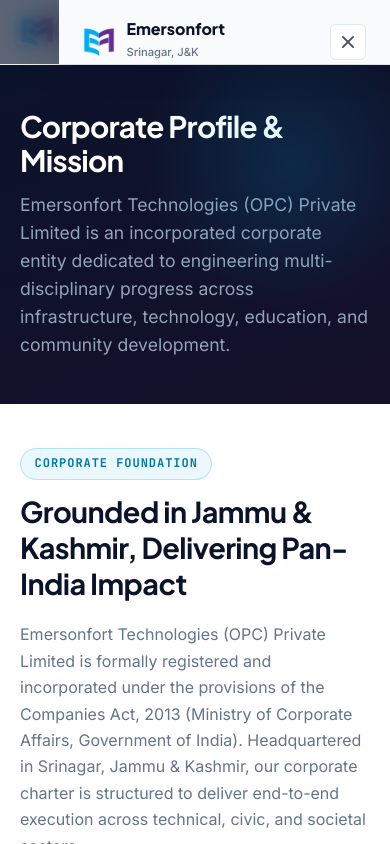
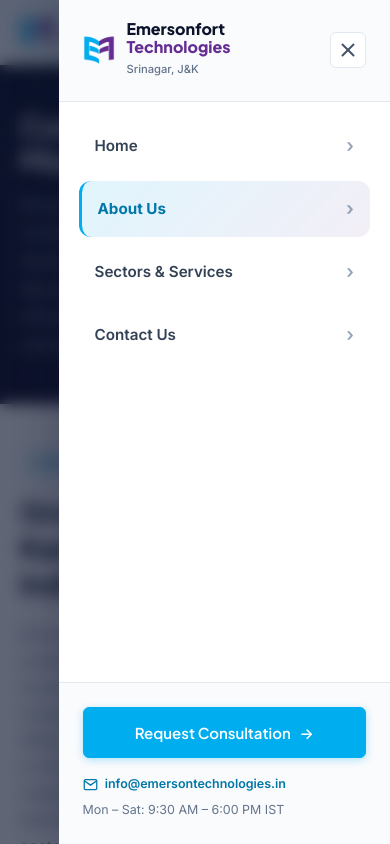
Before and after one commit to MALAII/emersonfort-tech, a plain HTML site: page about.html in a window 390 px wide. Both pictures are taken after a click on the button "Open mobile navigation menu". Shown: the top 844 px of the page. Drawn offline with Linux system fonts and the light colour scheme.

Commit message:
Fix mobile header leakage and implement independent slide-out drawer navigation

```diff
--- a/about.html
+++ b/about.html
@@ -34,54 +34,22 @@
         </div>
       </a>
 
-      <!-- Desktop & Mobile Navigation Wrapper -->
-      <div class="nav-menu-wrapper" id="primary-navigation-wrapper">
-        <div class="nav-backdrop" id="nav-backdrop" aria-hidden="true"></div>
-        <div class="mobile-drawer-panel">
-          <div class="mobile-drawer-header">
-            <div class="mobile-drawer-brand">
-              <img src="assets/images/emerson-mark.png" alt="Emerson Logo" class="mobile-drawer-logo">
-              <div>
-                <span class="mobile-drawer-title">Emersonfort</span>
-                <span class="mobile-drawer-tag">Srinagar, J&amp;K</span>
-              </div>
-            </div>
-            <button type="button" class="mobile-drawer-close" id="mobile-drawer-close" aria-label="Close navigation menu">
-              <svg width="20" height="20" viewBox="0 0 24 24" fill="none" stroke="currentColor" stroke-width="2.2" stroke-linecap="round" stroke-linejoin="round">
-                <line x1="18" y1="6" x2="6" y2="18"></line>
-                <line x1="6" y1="6" x2="18" y2="18"></line>
-              </svg>
-            </button>
-          </div>
-          <nav aria-label="Primary Website Navigation" class="mobile-drawer-nav">
-            <ul class="nav-menu">
-              <li><a href="index.html" class="nav-link"><span>Home</span> <span class="nav-arrow">›</span></a></li>
-              <li><a href="about.html" class="nav-link active" aria-current="page"><span>About Us</span> <span class="nav-arrow">›</span></a></li>
-              <li><a href="services.html" class="nav-link"><span>Sectors &amp; Services</span> <span class="nav-arrow">›</span></a></li>
-              <li><a href="contact.html" class="nav-link"><span>Contact Us</span> <span class="nav-arrow">›</span></a></li>
-            </ul>
-          </nav>
-          <div class="mobile-drawer-footer">
-            <a href="contact.html" class="btn btn-primary btn-block btn-shimmer">
-              Request Consultation <span class="btn-arrow">→</span>
-            </a>
-            <div class="mobile-drawer-contact">
-              <a href="mailto:info@emersontechnologies.in">
-                <svg width="14" height="14" viewBox="0 0 24 24" fill="none" stroke="currentColor" stroke-width="2"><path d="M4 4h16c1.1 0 2 .9 2 2v12c0 1.1-.9 2-2 2H4c-1.1 0-2-.9-2-2V6c0-1.1.9-2 2-2z"></path><polyline points="22,6 12,13 2,6"></polyline></svg>
-                info@emersontechnologies.in
-              </a>
-              <span>Mon – Sat: 9:30 AM – 6:00 PM IST</span>
-            </div>
-          </div>
-        </div>
-      </div>
+      <!-- Desktop Navigation -->
+      <nav class="desktop-nav" aria-label="Primary Website Navigation">
+        <ul class="nav-menu">
+          <li><a href="index.html" class="nav-link">Home</a></li>
+          <li><a href="about.html" class="nav-link active" aria-current="page">About Us</a></li>
+          <li><a href="services.html" class="nav-link">Sectors &amp; Services</a></li>
+          <li><a href="contact.html" class="nav-link">Contact Us</a></li>
+        </ul>
+      </nav>
 
       <div class="header-cta-wrap">
-        <a href="contact.html" class="btn btn-primary btn-shimmer">
+        <a href="contact.html" class="btn btn-primary btn-shimmer header-cta-btn">
           Request Consultation <span class="btn-arrow">→</span>
         </a>
-        <button type="button" class="mobile-nav-toggle" aria-label="Open mobile navigation menu" aria-expanded="false" aria-controls="primary-navigation-wrapper">
-          <svg width="24" height="24" viewBox="0 0 24 24" fill="none" stroke="currentColor" stroke-width="2" stroke-linecap="round" stroke-linejoin="round" aria-hidden="true">
+        <button type="button" class="mobile-nav-toggle" id="mobile-nav-toggle" aria-label="Open mobile navigation menu" aria-expanded="false" aria-controls="mobile-nav-drawer">
+          <svg width="24" height="24" viewBox="0 0 24 24" fill="none" stroke="currentColor" stroke-width="2.2" stroke-linecap="round" stroke-linejoin="round" aria-hidden="true">
             <line x1="3" y1="12" x2="21" y2="12"></line>
             <line x1="3" y1="6" x2="21" y2="6"></line>
             <line x1="3" y1="18" x2="21" y2="18"></line>
@@ -90,6 +58,50 @@
       </div>
     </div>
   </header>
+
+  <!-- Mobile Slide-Out Drawer Menu (Outside header flow) -->
+  <div class="mobile-nav-drawer" id="mobile-nav-drawer" aria-hidden="true">
+    <div class="drawer-backdrop" id="drawer-backdrop"></div>
+    <aside class="drawer-panel" aria-label="Mobile Navigation Drawer">
+      <div class="drawer-header">
+        <div class="drawer-brand">
+          <img src="assets/images/emerson-mark.png" alt="Emersonfort Logo" class="drawer-logo-img">
+          <div>
+            <span class="drawer-brand-name">Emersonfort <span>Technologies</span></span>
+            <span class="drawer-brand-sub">Srinagar, J&amp;K</span>
+          </div>
+        </div>
+        <button type="button" class="drawer-close-btn" id="drawer-close-btn" aria-label="Close navigation menu">
+          <svg width="22" height="22" viewBox="0 0 24 24" fill="none" stroke="currentColor" stroke-width="2.2" stroke-linecap="round" stroke-linejoin="round" aria-hidden="true">
+            <line x1="18" y1="6" x2="6" y2="18"></line>
+            <line x1="6" y1="6" x2="18" y2="18"></line>
+          </svg>
+        </button>
+      </div>
+
+      <nav class="drawer-nav">
+        <ul class="drawer-menu">
+          <li><a href="index.html" class="drawer-link"><span>Home</span> <span class="drawer-arrow">›</span></a></li>
+          <li><a href="about.html" class="drawer-link active" aria-current="page"><span>About Us</span> <span class="drawer-arrow">›</span></a></li>
+          <li><a href="services.html" class="drawer-link"><span>Sectors &amp; Services</span> <span class="drawer-arrow">›</span></a></li>
+          <li><a href="contact.html" class="drawer-link"><span>Contact Us</span> <span class="drawer-arrow">›</span></a></li>
+        </ul>
+      </nav>
+
+      <div class="drawer-footer">
+        <a href="contact.html" class="btn btn-primary btn-block btn-shimmer">
+          Request Consultation <span class="btn-arrow">→</span>
+        </a>
+        <div class="drawer-contact-info">
+          <a href="mailto:info@emersontechnologies.in">
+            <svg width="15" height="15" viewBox="0 0 24 24" fill="none" stroke="currentColor" stroke-width="2"><path d="M4 4h16c1.1 0 2 .9 2 2v12c0 1.1-.9 2-2 2H4c-1.1 0-2-.9-2-2V6c0-1.1.9-2 2-2z"></path><polyline points="22,6 12,13 2,6"></polyline></svg>
+            info@emersontechnologies.in
+          </a>
+          <span>Mon – Sat: 9:30 AM – 6:00 PM IST</span>
+        </div>
+      </div>
+    </aside>
+  </div>
 
   <main id="main-content">
 
--- a/css/responsive.css
+++ b/css/responsive.css
@@ -100,7 +100,7 @@
   }
 }
 
-/* --- 3. TABLETS & MOBILE NAVIGATION (Max 992px) --- */
+/* --- 3. TABLETS & MOBILE SCREENS (Max 992px) --- */
 @media (max-width: 992px) {
   :root {
     --header-height: 64px;
@@ -125,12 +125,15 @@
     font-size: 0.65rem;
   }
 
-  .header-cta-wrap .btn {
+  /* Hide desktop navigation & desktop header CTA button on mobile */
+  .desktop-nav,
+  .header-cta-btn {
     display: none !important;
   }
 
+  /* Display clean hamburger button */
   .mobile-nav-toggle {
-    display: flex;
+    display: flex !important;
     align-items: center;
     justify-content: center;
     width: 42px;
@@ -150,24 +153,25 @@
     background: var(--color-primary-subtle);
   }
 
-  .nav-menu-wrapper {
+  /* Mobile Slide-Out Drawer Component */
+  .mobile-nav-drawer {
+    display: block;
     position: fixed;
     inset: 0;
     z-index: 1050;
     pointer-events: none;
     opacity: 0;
     visibility: hidden;
-    transition: opacity var(--transition-base), visibility var(--transition-base);
+    transition: opacity 0.3s ease, visibility 0.3s ease;
   }
 
-  .nav-menu-wrapper.open {
+  .mobile-nav-drawer.open {
     pointer-events: auto;
     opacity: 1;
     visibility: visible;
   }
 
-  .nav-backdrop {
-    display: block;
+  .drawer-backdrop {
     position: absolute;
     inset: 0;
     background: rgba(11, 19, 43, 0.65);
@@ -176,8 +180,7 @@
     cursor: pointer;
   }
 
-  .mobile-drawer-panel {
-    display: flex;
+  .drawer-panel {
     position: absolute;
     top: 0;
     right: 0;
@@ -186,6 +189,7 @@
     max-width: 340px;
     height: 100%;
     background: #FFFFFF;
+    display: flex;
     flex-direction: column;
     box-shadow: -10px 0 35px rgba(11, 19, 43, 0.2);
     transform: translateX(100%);
@@ -194,11 +198,11 @@
     z-index: 2;
   }
 
-  .nav-menu-wrapper.open .mobile-drawer-panel {
+  .mobile-nav-drawer.open .drawer-panel {
     transform: translateX(0);
   }
 
-  .mobile-drawer-header {
+  .drawer-header {
     display: flex;
     align-items: center;
     justify-content: space-between;
@@ -207,19 +211,19 @@
     background: #FAFBFD;
   }
 
-  .mobile-drawer-brand {
+  .drawer-brand {
     display: flex;
     align-items: center;
     gap: 0.75rem;
   }
 
-  .mobile-drawer-logo {
+  .drawer-logo-img {
     width: 32px;
     height: 32px;
     object-fit: contain;
   }
 
-  .mobile-drawer-title {
+  .drawer-brand-name {
     font-family: var(--font-heading);
     font-size: 1rem;
     font-weight: 800;
@@ -228,13 +232,17 @@
     line-height: 1.1;
   }
 
-  .mobile-drawer-tag {
+  .drawer-brand-name span {
+    color: var(--color-secondary);
+  }
+
+  .drawer-brand-sub {
     font-size: 0.7rem;
     color: var(--color-text-muted);
     font-weight: 500;
   }
 
-  .mobile-drawer-close {
+  .drawer-close-btn {
     width: 36px;
     height: 36px;
     border-radius: var(--radius-sm);
@@ -248,19 +256,19 @@
     transition: all var(--transition-fast);
   }
 
-  .mobile-drawer-close:hover {
+  .drawer-close-btn:hover {
     color: #EF4444;
     border-color: #EF4444;
     background: #FEF2F2;
   }
 
-  .mobile-drawer-nav {
+  .drawer-nav {
     flex: 1;
     overflow-y: auto;
     padding: 1rem 0;
   }
 
-  .nav-menu {
+  .drawer-menu {
     display: flex;
     flex-direction: column;
     list-style: none;
@@ -269,11 +277,11 @@
     width: 100%;
   }
 
-  .nav-menu li {
+  .drawer-menu li {
     width: 100%;
   }
 
-  .nav-link {
+  .drawer-link {
     display: flex;
     align-items: center;
     justify-content: space-between;
@@ -287,36 +295,32 @@
     transition: all var(--transition-fast);
   }
 
-  .nav-link::after {
-    display: none;
-  }
-
-  .nav-link:hover {
+  .drawer-link:hover {
     background: rgba(0, 173, 239, 0.08);
     color: var(--color-primary-dark);
     transform: translateX(3px);
   }
 
-  .nav-link.active {
+  .drawer-link.active {
     background: linear-gradient(135deg, rgba(0, 173, 239, 0.12) 0%, rgba(101, 45, 146, 0.08) 100%);
     color: var(--color-primary-dark);
     font-weight: 700;
     border-left: 3.5px solid var(--color-primary);
   }
 
-  .nav-arrow {
+  .drawer-arrow {
     display: inline-block;
     font-size: 1.15rem;
     color: #94A3B8;
     transition: transform var(--transition-fast);
   }
 
-  .nav-link:hover .nav-arrow {
+  .drawer-link:hover .drawer-arrow {
     color: var(--color-primary);
     transform: translateX(2px);
   }
 
-  .mobile-drawer-footer {
+  .drawer-footer {
     display: flex;
     flex-direction: column;
     gap: 1rem;
@@ -325,7 +329,7 @@
     background: #FAFBFD;
   }
 
-  .mobile-drawer-contact {
+  .drawer-contact-info {
     display: flex;
     flex-direction: column;
     gap: 0.35rem;
@@ -333,7 +337,7 @@
     color: #64748B;
   }
 
-  .mobile-drawer-contact a {
+  .drawer-contact-info a {
     display: inline-flex;
     align-items: center;
     gap: 0.45rem;
--- a/css/style.css
+++ b/css/style.css
@@ -409,24 +409,8 @@
   letter-spacing: 0.01em;
 }
 
-/* Nav Menu Desktop Flow */
-.nav-menu-wrapper {
-  display: flex;
-  align-items: center;
-}
-
-.mobile-drawer-panel {
-  display: contents;
-}
-
-.nav-backdrop,
-.mobile-drawer-header,
-.mobile-drawer-footer,
-.nav-arrow {
-  display: none;
-}
-
-.mobile-drawer-nav {
+/* Desktop Navigation */
+.desktop-nav {
   display: flex;
   align-items: center;
 }
@@ -481,12 +465,19 @@
 
 .mobile-nav-toggle {
   display: none;
-  background: none;
+  background: #FFFFFF;
   border: 1px solid var(--color-border);
   padding: 0.55rem;
-  border-radius: var(--radius-sm);
+  border-radius: var(--radius-md);
   color: var(--color-dark);
   cursor: pointer;
+  align-items: center;
+  justify-content: center;
+}
+
+/* Mobile Nav Drawer (Hidden on Desktop) */
+.mobile-nav-drawer {
+  display: none;
 }
 
 /* --- 7. HERO SECTION (MATCHING OFFICIAL MOCKUP) --- */
--- a/js/main.js
+++ b/js/main.js
@@ -36,27 +36,29 @@
  * 2. MOBILE NAVIGATION DRAWER
  */
 function initMobileNav() {
-  const toggleBtn = document.querySelector('.mobile-nav-toggle');
-  const navWrapper = document.querySelector('.nav-menu-wrapper');
-  const closeBtn = document.getElementById('mobile-drawer-close');
-  const backdrop = document.getElementById('nav-backdrop');
-  if (!toggleBtn || !navWrapper) return;
+  const toggleBtn = document.getElementById('mobile-nav-toggle') || document.querySelector('.mobile-nav-toggle');
+  const drawer = document.getElementById('mobile-nav-drawer') || document.querySelector('.mobile-nav-drawer');
+  const closeBtn = document.getElementById('drawer-close-btn') || document.querySelector('.drawer-close-btn');
+  const backdrop = document.getElementById('drawer-backdrop') || document.querySelector('.drawer-backdrop');
+  if (!toggleBtn || !drawer) return;
 
   const openDrawer = () => {
-    navWrapper.classList.add('open');
+    drawer.classList.add('open');
+    drawer.setAttribute('aria-hidden', 'false');
     toggleBtn.setAttribute('aria-expanded', 'true');
     document.body.style.overflow = 'hidden';
   };
 
   const closeDrawer = () => {
-    navWrapper.classList.remove('open');
+    drawer.classList.remove('open');
+    drawer.setAttribute('aria-hidden', 'true');
     toggleBtn.setAttribute('aria-expanded', 'false');
     document.body.style.overflow = '';
   };
 
-  toggleBtn.addEventListener('click', () => {
-    const isOpen = navWrapper.classList.contains('open');
-    if (isOpen) {
+  toggleBtn.addEventListener('click', (e) => {
+    e.stopPropagation();
+    if (drawer.classList.contains('open')) {
       closeDrawer();
     } else {
       openDrawer();
@@ -71,22 +73,15 @@
     backdrop.addEventListener('click', closeDrawer);
   }
 
-  // Close on backdrop click
-  navWrapper.addEventListener('click', (e) => {
-    if (e.target === navWrapper || e.target.classList.contains('nav-backdrop')) {
+  // Close on Escape key
+  document.addEventListener('keydown', (e) => {
+    if (e.key === 'Escape' && drawer.classList.contains('open')) {
       closeDrawer();
     }
   });
 
-  // Close on Escape key
-  document.addEventListener('keydown', (e) => {
-    if (e.key === 'Escape' && navWrapper.classList.contains('open')) {
-      closeDrawer();
-    }
-  });
-
-  // Close when clicking a nav link
-  const navLinks = navWrapper.querySelectorAll('.nav-link, .mobile-drawer-footer a');
+  // Close when clicking any link inside drawer
+  const navLinks = drawer.querySelectorAll('.drawer-link, .drawer-footer a');
   navLinks.forEach(link => {
     link.addEventListener('click', () => {
       closeDrawer();
```
Also changed, not shown: contact.html (+56 -44 lines), index.html (+56 -44 lines), services.html (+56 -44 lines).
